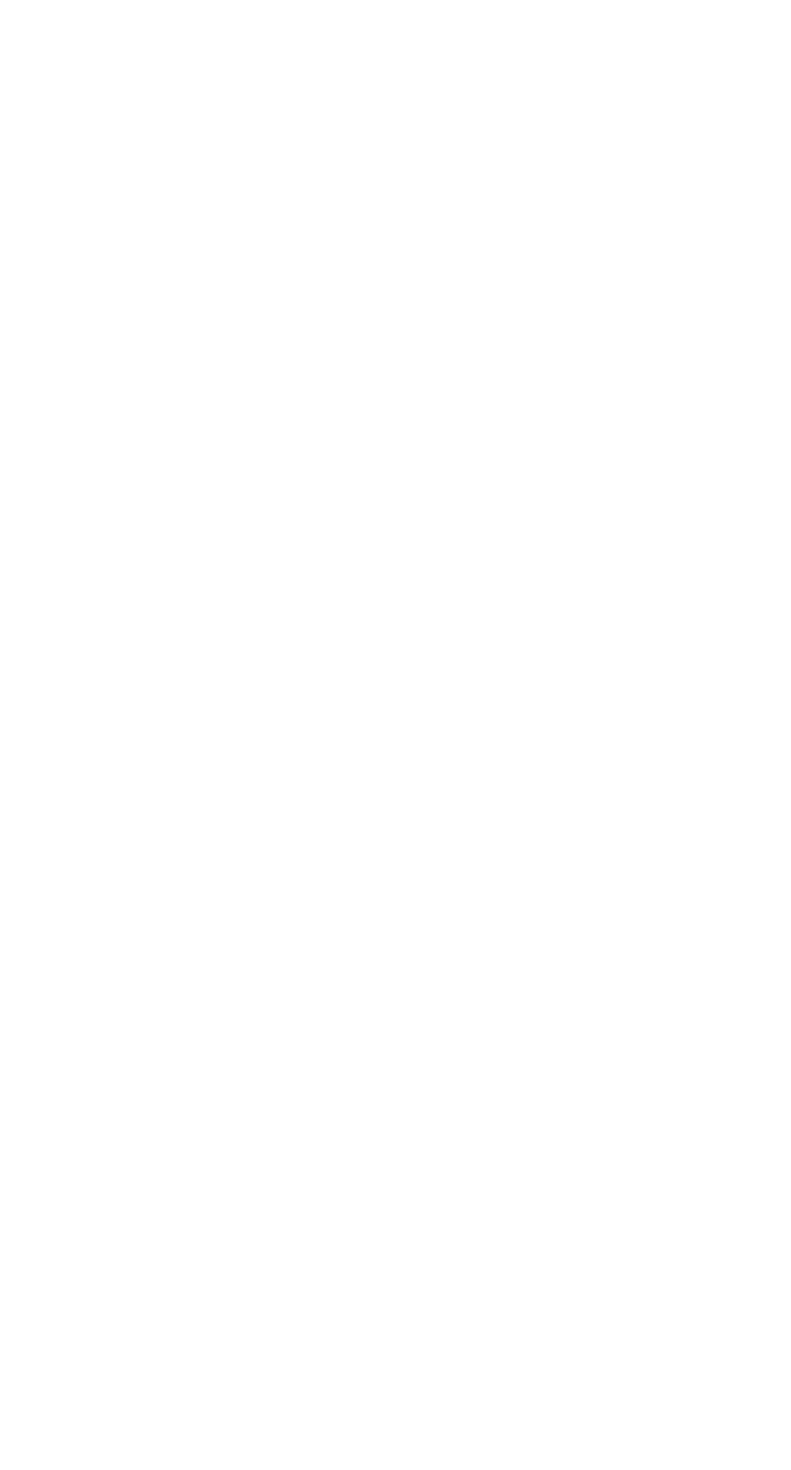
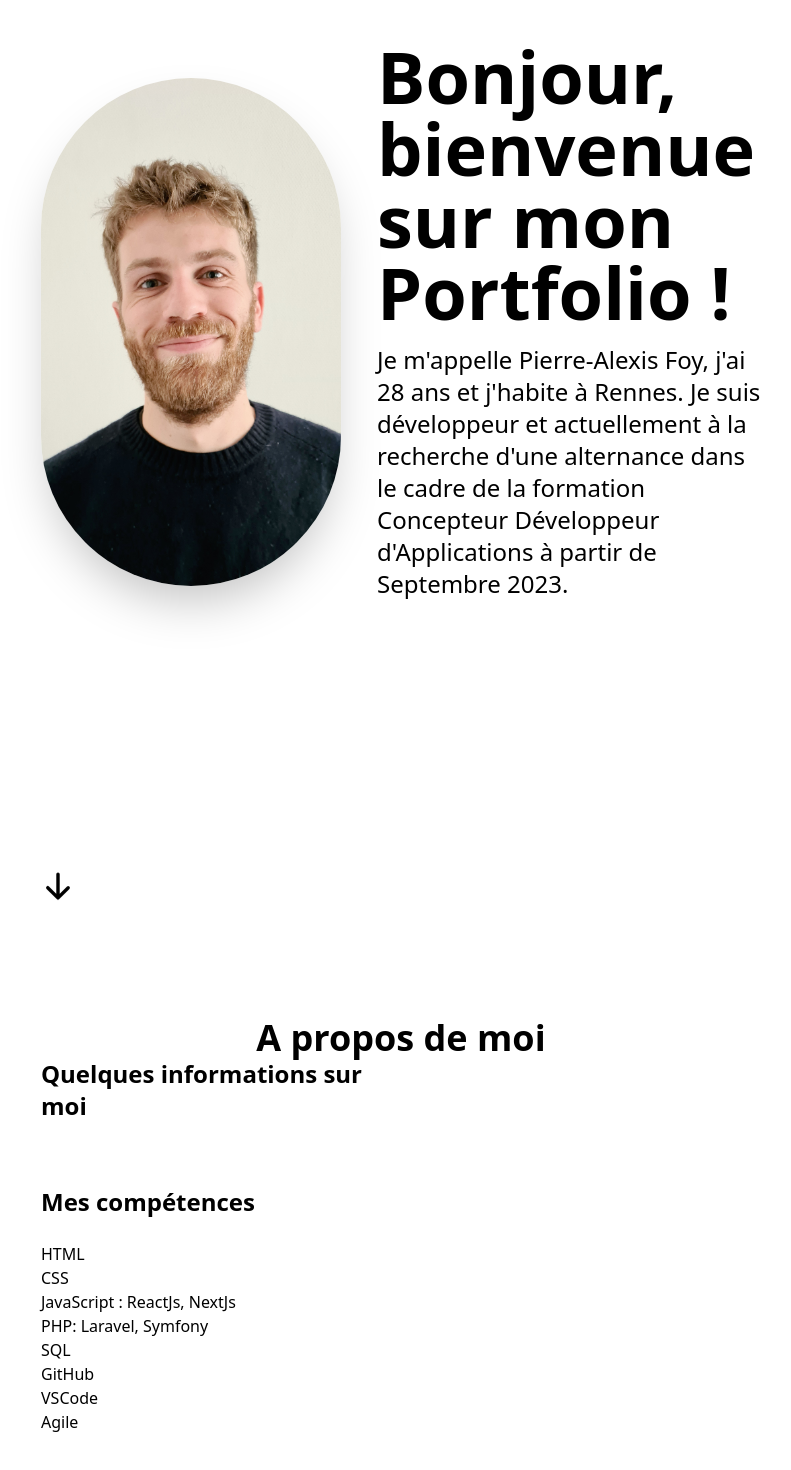
Before and after one commit to PierrealFOY/portfolio_next, a Next.js app: page / in a window 1280 px wide. Shown: the part 216-1686 px from the top of the page, without its empty margins (239-1030 px from the left). Before the commit the page ends 800 px from the top, so only its background shows below. Built offline with nearby package versions, Linux system fonts and the light colour scheme.

Commit message:
profile image and head section finished. Just need to restyle the picture more rounded. Started the Personal Section

```diff
--- a/app/page.tsx
+++ b/app/page.tsx
@@ -1,8 +1,11 @@
+import PersonalSection from "@/components/PersonalSection";
+import AboutSection from "@/components/AboutSection";
 
 export default function Home() {
   return (
-    <main>
-      <h1 className="text-2xl"></h1>
+    <main className="mx-auto max-w-3xl px-4 sm:px-6 md:max-w-5lx">
+      <PersonalSection />
+      <AboutSection />
     </main>
   )
 }
--- /dev/null
+++ b/components/AboutSection.tsx
@@ -0,0 +1,51 @@
+/* eslint-disable react/no-unescaped-entities */
+import React from 'react'
+
+const skills = [
+    { skill: "HTML"},
+    { skill: "CSS"},
+    { skill: "JavaScript : ReactJs, NextJs"},
+    { skill: "PHP: Laravel, Symfony"},
+    { skill: "SQL"},
+    { skill: "GitHub"},
+    { skill: "VSCode"},
+    { skill: "Agile"},
+]
+
+function PersonalSection() {
+    return (
+        <section id="about">
+            <div className='my-12 pb-12 md:pt-16 md:pb-48'>
+                <h1 className='text-center font-bold text-4xl'> A propos de moi</h1>
+                <div className='flex flex-col space-y-10 items-stretch justify-center'>
+                    <div className='md:w-1/2'>
+                        <h1 className='text-center text-2xl font-bold mb-6 md:text-left'>
+                            Quelques informations sur moi
+                        </h1>
+                        <p>
+                        </p>
+                    </div>
+                    <div className='md:w-1/2'>
+                        <h1 className='text-center text-2xl font-bold mb-6 md:text-left'>
+                            Mes compétences
+                        </h1>
+                            <div>
+                                {
+                                    skills.map((item, id) => {
+                                        return (
+                                            <p key={id}>{item.skill}</p>
+                                        )
+                                    })
+                                }
+                            </div>
+                        <p>
+                        </p>
+                    </div>
+                </div>
+
+            </div>
+        </section>
+    )
+}
+
+export default PersonalSection
--- /dev/null
+++ b/components/PersonalSection.tsx
@@ -0,0 +1,29 @@
+/* eslint-disable react/no-unescaped-entities */
+import React from 'react'
+import Image from "next/image"
+import { HiArrowDown } from "react-icons/hi"
+
+function PersonalSection() {
+    return (
+        <section id="home">
+            <div className='flex flex-col text-center items-center justify-center my-10 py-16 md:flex-row md:space-x-4 md:text-left md:py-52'>
+                <div className='md:w-1/2 md:mt-2'>
+                    <Image className='rounded-full shadow-2xl' src="/photoCV.jpg" alt="" width={300} height={300} />
+                </div>
+                <div className='md:mt-2 md:w-3/5'>
+                    <h1 className='font-bold text-4xl mt-6 md:text-7xl md:mt-0'> Bonjour, bienvenue sur mon Portfolio !</h1>
+                    <p className='text-lg mt-4 mb-6 md:text-2xl'>
+                        Je m'appelle Pierre-Alexis Foy, j'ai 28 ans et j'habite à Rennes. Je suis développeur et actuellement
+                        à la recherche d'une alternance dans le cadre de la formation Concepteur Développeur d'Applications
+                        à partir de Septembre 2023.
+                    </p>
+                </div>
+            </div>
+            <div>
+                <HiArrowDown className='animate-bounce' size={34}/>
+            </div>
+        </section>
+    )
+}
+
+export default PersonalSection
--- a/tailwind.config.js
+++ b/tailwind.config.js
@@ -10,6 +10,14 @@ module.exports = {
   ],
   theme: {
     extend: {
+      animation: {
+        bounce:
+          "bounce 0.5s alternate cubic-bezier(0.95, 0.05, 0.795, 0.035) infinite"
+      },
+      keyframes: {
+        from: { transform : "translateY(10px)" },
+        to: { transform : "translateY(0)" },
+      }
     },
   },
   plugins: [],
```
Also changed, not shown: public/photoCV.jpg (added).
